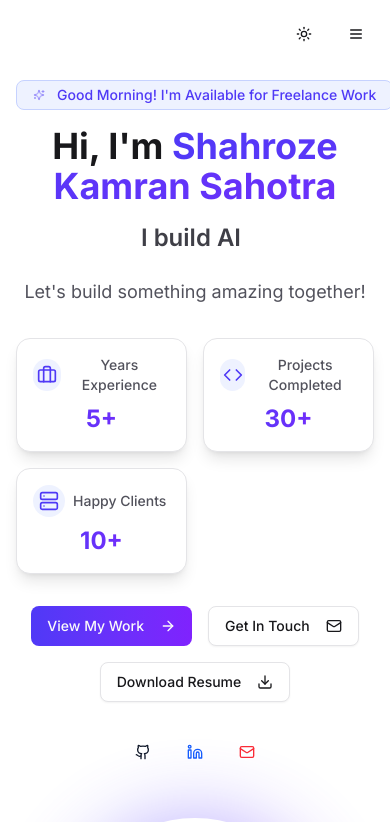
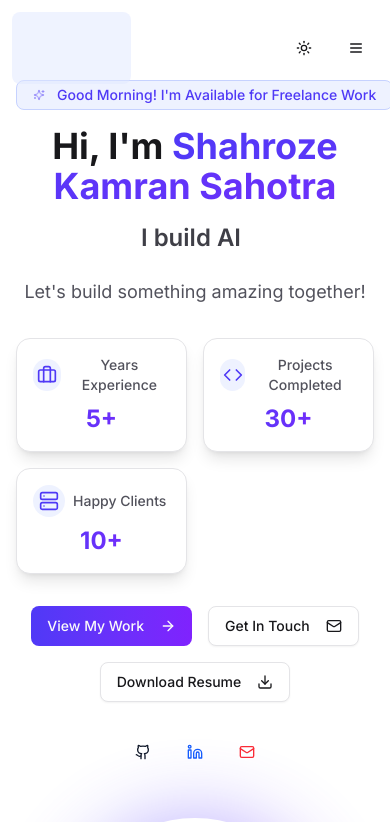
Before and after one commit to shahroze911/shah-folio, a Next.js app: page / in a window 390 px wide. Shown: the top 822 px of the page. Built offline with nearby package versions, Linux system fonts and the light colour scheme.

Commit message:
Deployed logo

```diff
--- a/app/components/shared/navbar.tsx
+++ b/app/components/shared/navbar.tsx
@@ -99,7 +99,7 @@ export function Navbar() {
       <div className="container mx-auto flex items-center justify-between px-4">
         <Link
           href="/"
-          className="hidden md:inline-flex font-bold text-2xl accent-title relative"
+          className="font-bold text-2xl accent-title relative"
           aria-label="Shahroze K.S - Home"
         >
           <span className="relative z-10">Shahroze K.S</span>
```
